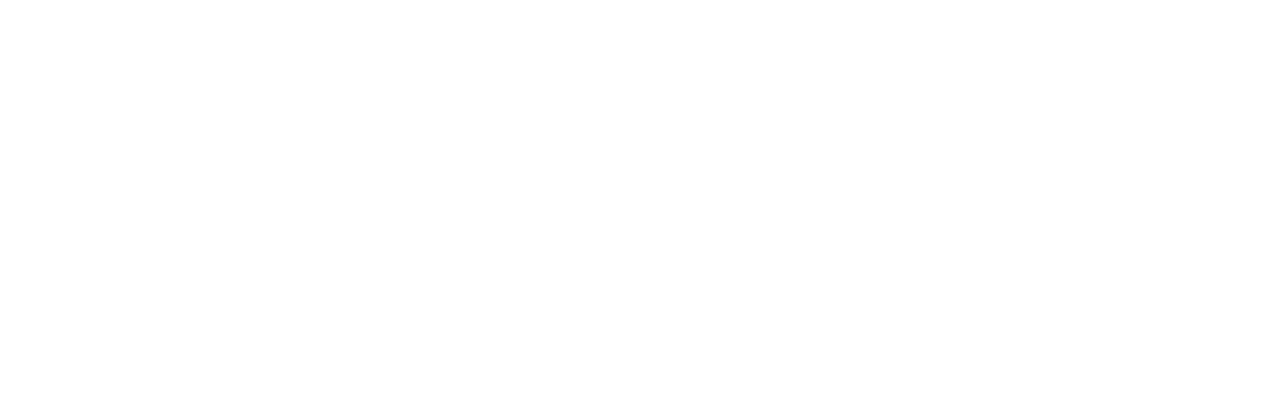
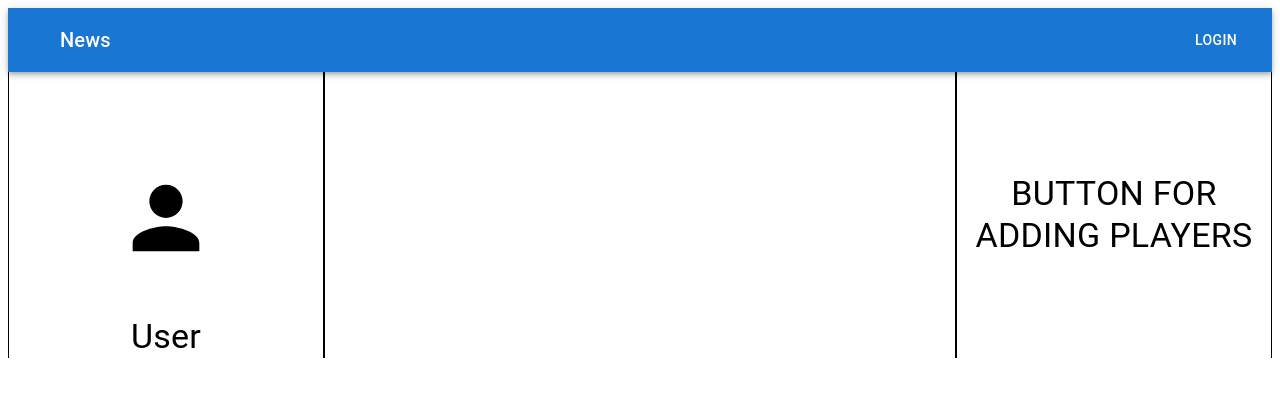
Before and after one commit to demiapollo/soccerScout, a React (Create React App) app in the folder client/: page /profile in a window 1280 px wide. Before the commit this address had no page. Shown: the top 396 px of the page. Built offline with nearby package versions, Linux system fonts and the light colour scheme.

Commit message:
created Profile page component

```diff
--- a/client/src/App.js
+++ b/client/src/App.js
@@ -6,11 +6,19 @@
   createHttpLink,
 } from "@apollo/client";
 
+import AppBar from "@mui/material/AppBar";
+import Box from "@mui/material/Box";
+import Toolbar from "@mui/material/Toolbar";
+import Typography from "@mui/material/Typography";
+import Button from "@mui/material/Button";
+import IconButton from "@mui/material/IconButton";
+
 import { setContext } from "@apollo/client/link/context";
 
 import { BrowserRouter as Router, Routes, Route } from "react-router-dom";
 
 import Login from "./pages/Login";
+import Profile from "./pages/Profile";
 
 const httpLink = createHttpLink({
   uri: "/graphql",
@@ -37,6 +45,23 @@
       <Router>
         <div>
           {/* Header Here */}
+          <Box sx={{ flexGrow: 1 }}>
+            <AppBar position="static">
+              <Toolbar>
+                <IconButton
+                  size="large"
+                  edge="start"
+                  color="inherit"
+                  aria-label="menu"
+                  sx={{ mr: 2 }}
+                ></IconButton>
+                <Typography variant="h6" component="div" sx={{ flexGrow: 1 }}>
+                  News
+                </Typography>
+                <Button color="inherit">Login</Button>
+              </Toolbar>
+            </AppBar>
+          </Box>
 
           <div>
             <Routes>
@@ -46,6 +71,7 @@
               <Route path="/profile" element={<Profile />} />
               <Route path="/playerProfile/:id" element={<PlayerProfile />} /> */}
             </Routes>
+            <Profile />
           </div>
           {/* Footer Here */}
         </div>
--- a/client/src/pages/Profile.js
+++ b/client/src/pages/Profile.js
@@ -0,0 +1,163 @@
+import React from "react";
+import { useQuery } from "@apollo/client";
+import { makeStyles } from "@material-ui/core/styles";
+import {
+  Grid,
+  List,
+  ListItem,
+  ListItemText,
+  Typography,
+  Button,
+  Tabs,
+  Tab,
+  FormControl,
+  TextField,
+  InputLabel,
+  Input,
+  IconButton,
+} from "@material-ui/core";
+import PersonIcon from "@material-ui/icons/Person";
+import FolderIcon from "@material-ui/icons/Folder";
+import DeleteIcon from "@material-ui/icons/Delete";
+import EditIcon from "@material-ui/icons/Edit";
+
+import Avatar from "@material-ui/core/Avatar";
+import { Navigate, Link, useParams } from "react-router-dom";
+
+function CustomTabPanel(props) {
+  const { children, value, index, ...other } = props;
+
+  return (
+    <div
+      role="tabpanel"
+      hidden={value !== index}
+      id={`simple-tabpanel-${index}`}
+      aria-labelledby={`simple-tab-${index}`}
+      {...other}
+    >
+      {value === index && <div>{children}</div>}
+    </div>
+  );
+}
+
+function a11yProps(index) {
+  return {
+    id: `simple-tab-${index}`,
+    "aria-controls": `simple-tabpanel-${index}`,
+  };
+}
+
+const Profile = () => {
+  const [value, setValue] = React.useState(0);
+
+  const handleChange = (event, newValue) => {
+    setValue(newValue);
+  };
+
+  const useStyles = makeStyles((theme) => ({
+    root: {
+      // margin: theme.spacing(3),
+      // border only on the left and right side
+      borderLeft: "1px solid #000000",
+      borderRight: "1px solid #000000",
+    },
+    icon: {
+      height: "100px",
+      width: "100px",
+      paddingTop: theme.spacing(6),
+      margin: theme.spacing(6),
+    },
+  }));
+
+  const classes = useStyles();
+
+  // const { loading, data, error } = useQuery(QUERY_ME);
+
+  // if (loading) return <div>Loading...</div>;
+
+  // if (error) {
+  //     return <Navigate to="/login" />;
+  // }
+
+  // const { username, following, createdPlayers} = data?.user || {};
+
+  return (
+    <div>
+      <Grid container>
+        <Grid
+          container
+          direction="column"
+          alignContent="center"
+          justifyContent="center"
+          xs={3}
+          className={classes.root}
+        >
+          <PersonIcon className={classes.icon} />
+
+          <Typography variant="h4" align="center">
+            User
+          </Typography>
+        </Grid>
+        <Grid
+          container
+          xs={6}
+          direction="column"
+          className={classes.root}
+        ></Grid>
+        <Grid
+          container
+          direction="column"
+          alignContent="center"
+          justifyContent="center"
+          xs={3}
+          className={classes.root}
+        >
+          <Typography variant="h4" className={classes.header} align="center">
+            {" "}
+            BUTTON FOR ADDING PLAYERS{" "}
+          </Typography>
+        </Grid>
+      </Grid>
+    </div>
+  );
+};
+
+export default Profile;
+
+{
+  //   <div>
+  //   <Tabs
+  //     value={value}
+  //     onChange={handleChange}
+  //     aria-label="basic tabs example"
+  //   >
+  //     <Tab label="Profile Settings" {...a11yProps(0)} />
+  //     <Tab label="Your Players" {...a11yProps(1)} />
+  //   </Tabs>
+  // </div>
+  /* <Grid className={classes.info}>
+<CustomTabPanel value={value} index={0}>
+  <div style={{ display: "flex", justifyContent: "center" }}>
+    <FormControl className={classes.form}>
+      <InputLabel htmlFor="username">Username</InputLabel>
+      <Input id="username" value="Thisismyusername" disabled />
+    </FormControl>
+    <EditIcon style={{ paddingTop: "60px" }} />
+  </div>
+  <div style={{ display: "flex", justifyContent: "center" }}>
+    <FormControl className={classes.form}>
+      <InputLabel htmlFor="email">Email</InputLabel>
+      <Input id="email" value="asdjflasfj@asdfasdf.com" disabled />
+    </FormControl>
+    <EditIcon style={{ paddingTop: "60px" }} />
+  </div>
+  <Button
+    variant="contained"
+    color="primary"
+    className={classes.button}
+  >
+    Save Changes
+  </Button>
+</CustomTabPanel>
+</Grid> */
+}
```
